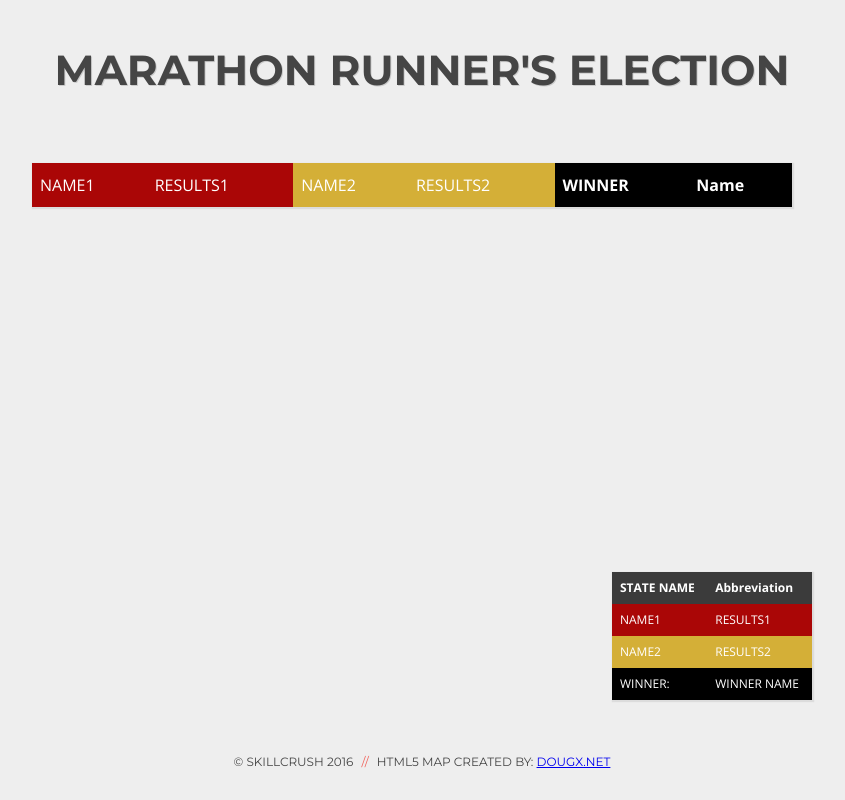
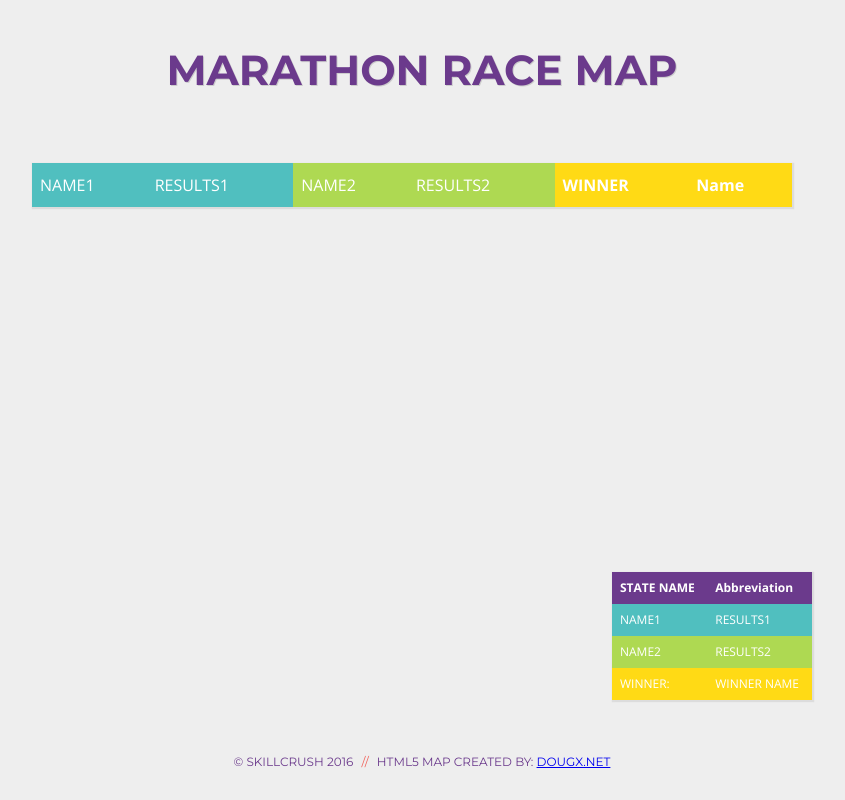
Before and after one commit to e-gunn/election-map, a plain HTML site: page index.html in a window 1280 px wide. Shown: the whole page, without its empty margins (218-1063 px from the left). Drawn offline with nearby package versions, Linux system fonts and the light colour scheme; a script that the page names is missing.

Commit message:
Update color palette

```diff
--- a/index.html
+++ b/index.html
@@ -1,7 +1,7 @@
 <!DOCTYPE html>
 <html>
 <head>
-    <title>MARATHON RUNNER'S ELECTION MAP</title>
+    <title>MARATHON RACE MAP</title>
 
     <link href='http://fonts.googleapis.com/css?family=Open+Sans:400italic,400,700|Montserrat:400,700' rel='stylesheet' type='text/css'>
     <link href="https://fonts.googleapis.com/css?family=Bitter" rel="stylesheet">
@@ -13,7 +13,7 @@
 <div class="page">
   <div class="content-wrapper">
     <header>
-        <h1>MARATHON RUNNER'S ELECTION</h1>
+        <h1>MARATHON RACE MAP</h1>
     </header>
 
     <div class="map-container">
--- a/script.js
+++ b/script.js
@@ -18,8 +18,8 @@ return politician;
 
 };
 
-var shalane = createPolitician("Shalane Flanagan", [170, 6, 6]);
-var desiree = createPolitician("Desiree Linden", [212, 175, 55]);
+var shalane = createPolitician("Shalane Flanagan", [80, 191, 191]);
+var desiree = createPolitician("Desiree Linden", [174, 217, 82]);
 
 shalane.electionResults = [5, 1, 7, 2, 33, 6, 4, 2, 1, 14, 8, 3, 1, 11, 11, 0, 5, 3, 3, 3, 7, 4, 8, 9, 3, 7, 2, 2, 4, 2, 8, 3, 15, 15, 2, 12, 0, 4, 13, 1, 3, 2, 8, 21, 3, 2, 11, 1, 3, 10, 3];
 
@@ -50,7 +50,7 @@ var setStateResults = function(state) {
   if (stateWinner !== null) {
     theStates[state].rgbColor = stateWinner.partyColor;
   } else {
-    theStates[state].rgbColor = [0, 0, 0];
+    theStates[state].rgbColor = [107, 58, 140];
   }
 
 shalane.tallyUpTotalVotes();
--- a/style.css
+++ b/style.css
@@ -1,8 +1,9 @@
 /*
 COLOR PALETTE
-rgb(170, 6, 6) - red
-rgb(0, 0, 0) - black
-rgb(212, 175, 55) - gold
+#50BFBF - rgb(80, 191, 191) -blue
+#FFDA15 - rgb(255, 218, 21) -yellow
+#AED952 - rgb(174, 217, 82) -green
+#6B3A8C - rgb(107, 58, 140) - purple
 */
 
 .page {
@@ -15,7 +16,7 @@ rgb(212, 175, 55) - gold
 
 body {
   font: 16px/26px 'Open Sans', Helvetica, Arial, sans-serif;
-  color: #454545;
+  color: #6B3A8C;
   margin: 0px;
   padding: 0px;
   background-color: #eee;
@@ -67,23 +68,23 @@ th, td {
   padding: 8px;
 }
 #stateResults th{
-  background-color: #3b3b3b;
+  background-color: #6B3A8C;
   color: white;
 }
 #countryResults th {
-  background-color: rgb(0, 0, 0);
+  background-color: rgb(255, 218, 21);
   color: white;
 }
 .name-1 {
-  background-color: rgb(170, 6, 6);
+  background-color: rgb(80, 191, 191);
   color: white;
 }
 .name-2 {
-  background-color: rgb(212, 175, 55);
+  background-color: rgb(174, 217, 82);
   color: white;
 }
 .winner {
-  background-color: rgb(0, 0, 0);
+  background-color: rgb(255, 218, 21);
   color: white;
 }
 
```
